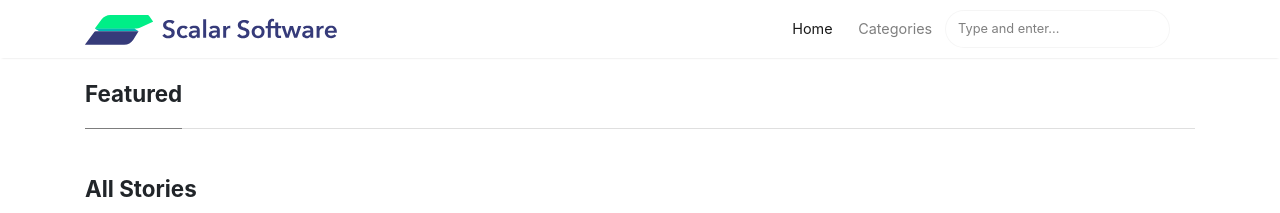
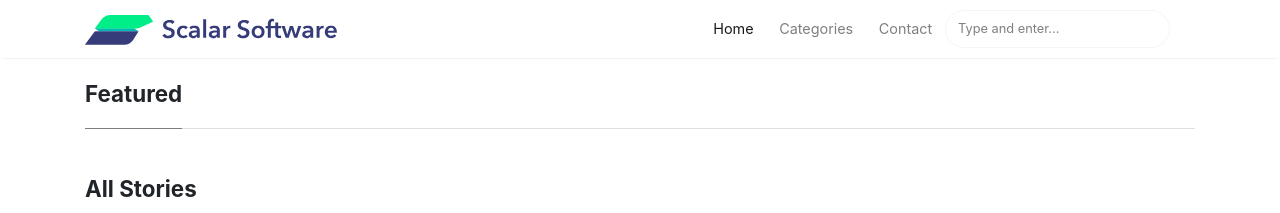
Before and after one commit to ScalarSoftware/blog, a Jekyll site: the page built from index.html, in a window 1280 px wide. Shown: the top 213 px of the page. Built offline with Jekyll 4.4.1, drawn with Linux system fonts in a browser that asks for light colours; nearby versions of some CDN libraries; the list of posts is cut into pages by our own code; comment, search, counter and statistics services are not loaded.

Commit message:
add contact to nav bar

```diff
--- a/_layouts/default.html
+++ b/_layouts/default.html
@@ -77,6 +77,14 @@ ga('send', 'pageview');
                 <li class="nav-item">
                 {% endif %}
                 <a class="nav-link" href="{{ site.baseurl }}/categories">Categories</a>
+                </li>
+
+                {% if page.url == "/contact" %}
+                <li class="nav-item active">
+                {% else %}
+                <li class="nav-item">
+                {% endif %}
+                <a class="nav-link" href="mailto:contact@scalarsoftware.com">Contact</a>
                 </li>
 
                 <!-- {% if page.url == "/about.html" %}
```
